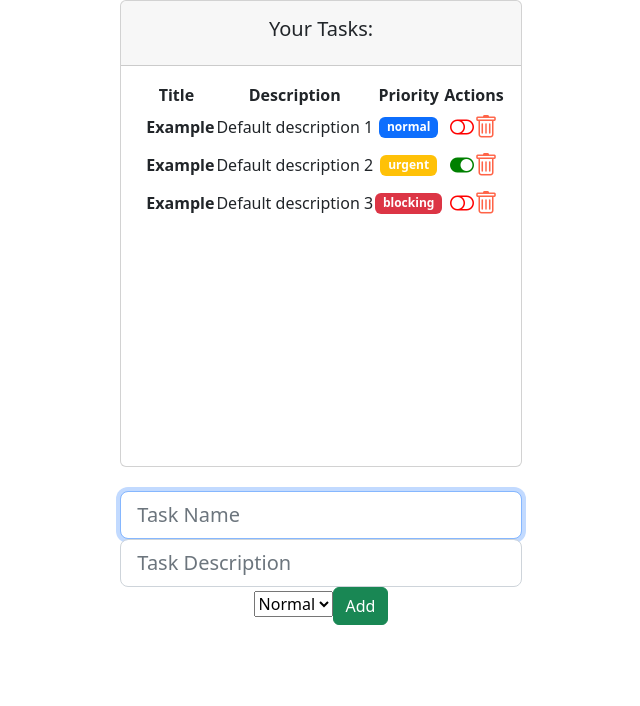
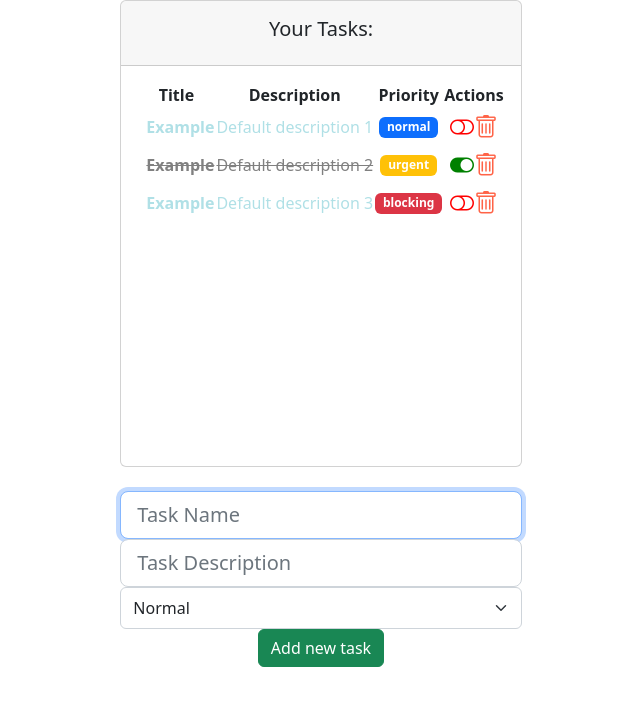
Before and after one commit to FlakoBB/OpenBootcamp_FullStack, a React (Create React App) app in the folder Curso de ReactJS/proyecto-curso/: page / in a window 1280 px wide. Shown: the top 706 px of the page, without its empty margins (319-959 px from the left). Built offline with nearby package versions, Linux system fonts and the light colour scheme.

Commit message:
ReactJS Sesion13 RenderisadoCondicional (proyecto)

```diff
--- a/Curso de ReactJS/proyecto-curso/src/components/container/task_list.jsx
+++ b/Curso de ReactJS/proyecto-curso/src/components/container/task_list.jsx
@@ -20,7 +20,9 @@ const TaskListComponent = () => {
     // control del ciclo de vida del componente
     useEffect(() => {
         console.log('Task state has been modified')
+        setTimeout(() => {
             setLoading(false)
+        }, 2000)
         return() => {
             console.log('TaskList component is goin to unmount')
         }
@@ -46,14 +48,8 @@ const TaskListComponent = () => {
         setTasks(tempTasks)
     }
 
+    const Table = () => {
         return (
-        <div>
-            <div className='col-12'>
-                <div className='card'>
-                    <div className='card-header p-3'>
-                        <h5>Your Tasks:</h5>
-                    </div>
-                    <div className='card-body' data-mdb-perfect-scrollbar='true' style={ {position: 'relative', height: '400px'} }>
             <table>
                 <thead>
                     <tr>
@@ -77,10 +73,36 @@ const TaskListComponent = () => {
 
                 </tbody>
             </table>
+        )
+    }
+
+    let taskTable
+
+    if(tasks.length > 0) {
+        taskTable = <Table></Table>
+    } else {
+        taskTable = (
+            <div>
+                <h3>There are no task to show</h3>
+                <h4>please, insert one</h4>
+            </div>
+        )
+    }
+
+    return (
+        <div>
+            <div className='col-12'>
+                <div className='card'>
+                    <div className='card-header p-3'>
+                        <h5>Your Tasks:</h5>
+                    </div>
+                    <div className='card-body' data-mdb-perfect-scrollbar='true' style={ {position: 'relative', height: '400px'} }>
+                        {/* // TODO: creaar loading spiner */}
+                        { loading ? <p>Loading tasks...</p> : taskTable }
                     </div>
                 </div>
             </div>
-            <TaskForm add={ addTask }></TaskForm>
+            <TaskForm add={ addTask } length={tasks.length}></TaskForm>
         </div>
     );
 }
--- a/Curso de ReactJS/proyecto-curso/src/components/pure/forms/taskForm.jsx
+++ b/Curso de ReactJS/proyecto-curso/src/components/pure/forms/taskForm.jsx
@@ -3,7 +3,7 @@ import PropTypes from 'prop-types';
 import { LEVELS } from '../../../models/levels.enum';
 import { Task } from '../../../models/task.class';
 
-const TaskForm = ({add}) => {
+const TaskForm = ({add ,length}) => {
 
     const nameRef = useRef('')
     const descriptionRef = useRef('')
@@ -18,6 +18,9 @@ const TaskForm = ({add}) => {
             levelRef.current.value
         )
         add(newTask)
+        nameRef.current.value = ''
+        descriptionRef.current.value = ''
+        levelRef.current.value = LEVELS.NORMAL
     }
 
     return (
@@ -25,19 +28,20 @@ const TaskForm = ({add}) => {
             <div className='form-outline flex-fill'>
                 <input ref={ nameRef } type='text' id='inputName' className='form-control form-control-lg' required autoFocus placeholder='Task Name' />
                 <input ref={ descriptionRef } type='text' id='inputDescription' className='form-control form-control-lg' required placeholder='Task Description' />
-                <select ref={ levelRef } defaultValue={ LEVELS.NORMAL } id='selectLevel'>
+                <select className='form-select form-control-lg' ref={ levelRef } defaultValue={ LEVELS.NORMAL } id='levelTask'>
                     <option value={ LEVELS.NORMAL }>Normal</option>
                     <option value={ LEVELS.URGENT }>Urgent</option>
                     <option value={ LEVELS.BLOCKING }>Bloking</option>
                 </select>
-                <button type='submit' className='btn btn-success'>Add</button>
+                <button type='submit' className='btn btn-success'>{ length > 0 ? 'Add new task' : 'Create your first task' }</button>
             </div>
         </form>
     );
 }
 
 TaskForm.propTypes = {
-    add: PropTypes.func.isRequired
+    add: PropTypes.func.isRequired,
+    length: PropTypes.number.isRequired
 }
 
 export default TaskForm;
--- a/Curso de ReactJS/proyecto-curso/src/components/pure/task.jsx
+++ b/Curso de ReactJS/proyecto-curso/src/components/pure/task.jsx
@@ -52,7 +52,7 @@ const TaskComponent = ({ task, complete, remove }) => {
     }
 
     return (
-        <tr className='fw-normal'>
+        <tr className={ `fw-normal ${task.completed ? 'task-completed' : 'task-pending'}` }>
             <th>
                 <span className='ms-2'>{ task.name }</span>
             </th>
--- a/Curso de ReactJS/proyecto-curso/src/styles/task.scss
+++ b/Curso de ReactJS/proyecto-curso/src/styles/task.scss
@@ -1,3 +1,12 @@
 .task-action {
     cursor: pointer;
 }
+
+.task-completed {
+    color: grey;
+    text-decoration: line-through;
+}
+
+.task-pending {
+    color: powderblue;
+}
```
Lines whose indentation alone changed are shown as unchanged.
